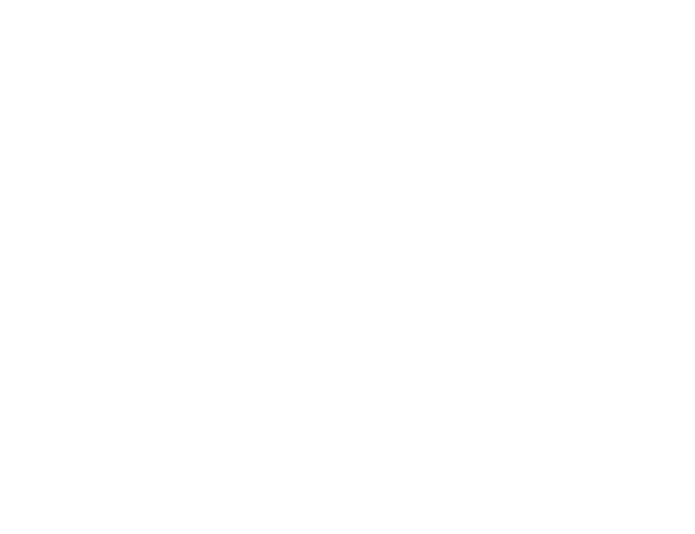
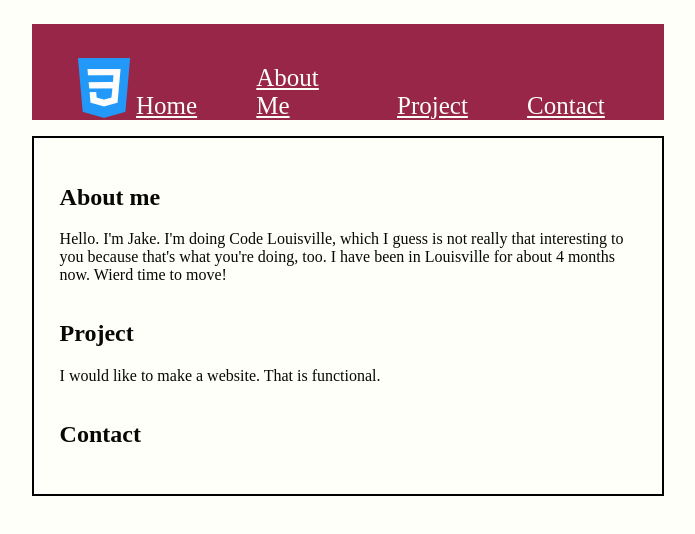
Before and after one commit to jradus/cod-lou-week-3, a plain HTML site: page index.html in a window 1280 px wide. Shown: the whole page, without its empty margins (292-987 px from the left). Drawn offline with Linux system fonts and the light colour scheme.

Commit message:
initial commit for week 3 test site

```diff
--- a/css/styles.css
+++ b/css/styles.css
@@ -2,3 +2,56 @@
 /*main site background - #FFFFFA*/
 /*dark text color - #080705*/
 /*light text color - #FFFFFA*/
+body {
+    background-color: #FFFFFA;
+}
+
+h2,
+p {
+    color: #080705;
+}
+
+.wrapper {
+    display: flex;
+    flex-direction: column;
+    margin: auto;
+    width: 50%;
+}
+
+.content {
+    display: flex;
+    flex-direction: column;
+    flex-wrap: wrap;
+    border: 2px solid black;
+    padding: 2vw;
+}
+
+.css-img {
+    margin-right: auto;
+}
+
+.main-nav {
+    display: flex;
+    background-color: #982649;
+    height: 12vh;
+    justify-content: center;
+    align-items: flex-end;
+}
+
+.main-nav li {
+    padding-right: 10%;
+}
+
+.main-nav a {
+    color: #FFFFFA;
+    font-size: 25px;
+}
+
+.main-nav a:hover {
+    text-decoration: none;
+}
+
+ul {
+    list-style: none;
+    display: flex;
+}
--- a/index.html
+++ b/index.html
@@ -14,5 +14,38 @@
 <!--Project ideas (at least 3 in this section with a short description of the idea)-->
 <!--Contact section-->
 <!-- if time allows, this should have a form and a button-->
+    <div class="wrapper">
+
+        <ul class="main-nav">
+            <img class="css-img" src="img/csslogo.png">
+            <li><a href="#home">Home</a></li>
+            <li><a href="#about">About Me</a></li>
+            <li><a href="#project">Project</a></li>
+            <li><a href="#contact">Contact</a></li>
+        </ul>
+
+        <div class="content">
+
+            <div class="about-me" id="about">
+                <h2>About me</h2>
+                <p>Hello. I'm Jake. I'm doing Code Louisville, which I guess
+                    is not really that interesting to you because that's what
+                    you're doing, too. I have been in Louisville for about 4
+                    months now. Wierd time to move!
+                </p>
+            </div>
+
+            <div class="project" id="project">
+                <h2>Project</h2>
+                <p>
+                    I would like to make a website. That is functional.
+                </p>
+            </div>
+
+            <div class="contact" id="contact">
+                <h2>Contact</h2>
+            </div>
+        </div>
+    </div>
 </body>
 </html>
```
